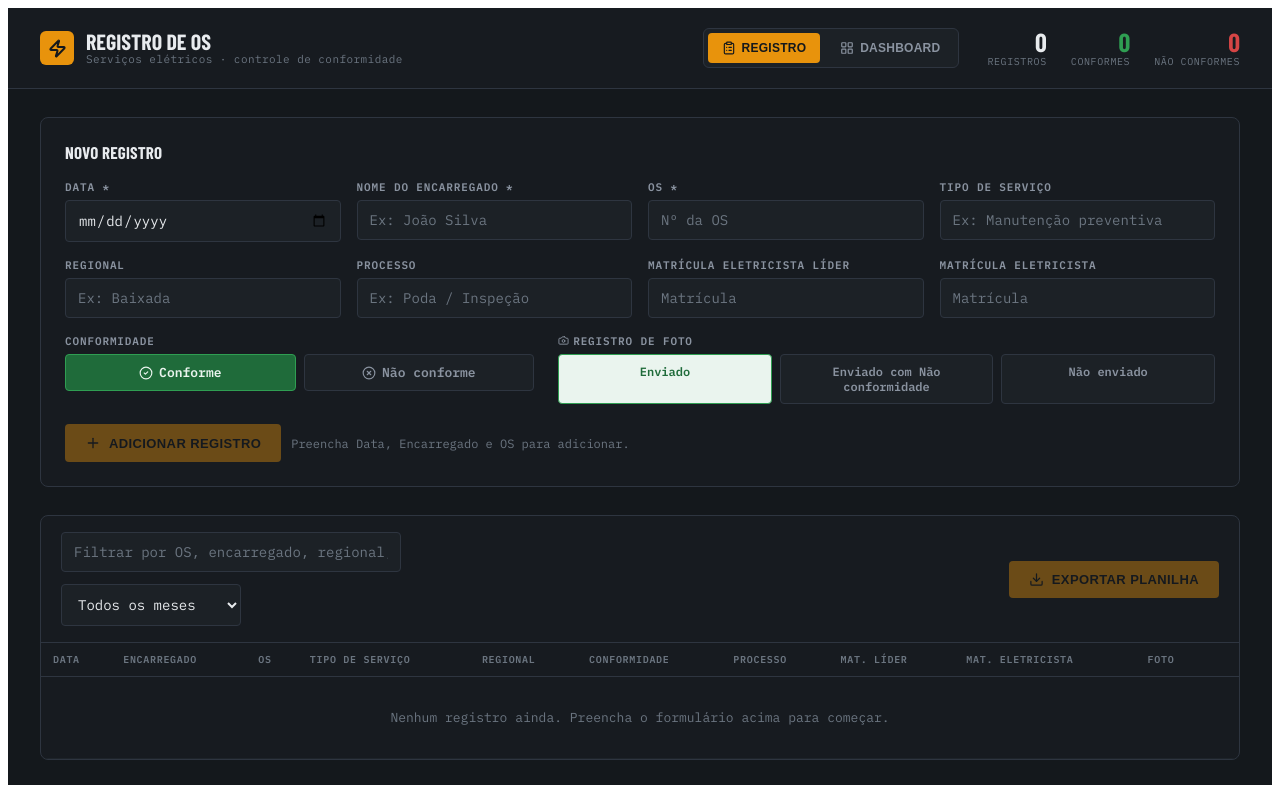
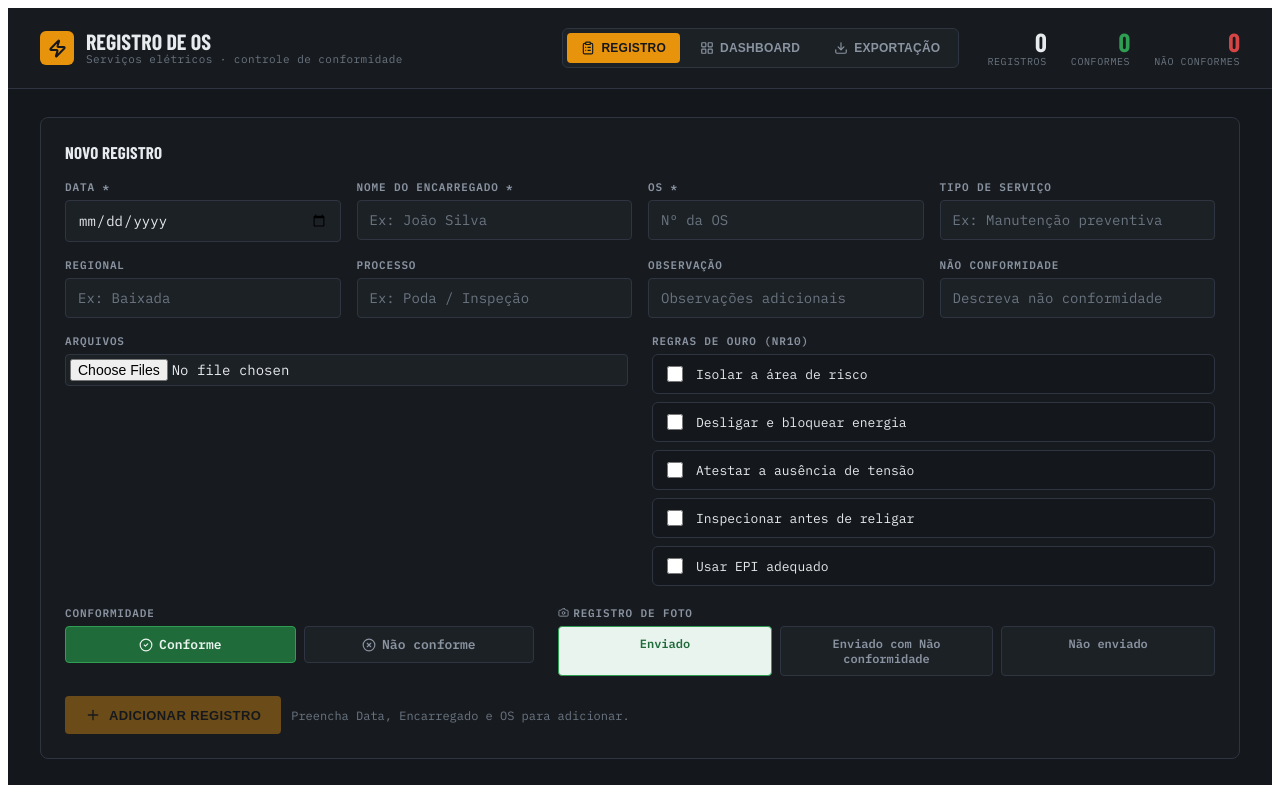
Before and after one commit to Cleytonnn/IndicaCMI, a React (Vite) app: page / in a window 1280 px wide. Shown: the top 785 px of the page. Built offline with nearby package versions, Linux system fonts and the light colour scheme; a web font is replaced by a local one.

Commit message:
Segrega exportação em aba dedicada e atualiza UI de exportação

```diff
--- a/src/registro-os.jsx
+++ b/src/registro-os.jsx
@@ -21,6 +21,16 @@ const EMPTY = {
   matriculaLider: "",
   matriculaEletricista: "",
   registroFoto: "Enviado",
+  observacao: "",
+  naoConformidade: "",
+  arquivos: [],
+  regrasOuro: {
+    isolar: false,
+    desligarBloquear: false,
+    atestar: false,
+    inspecionar: false,
+    epi: false,
+  },
 };
 
 const FOTO_STYLES = {
@@ -31,8 +41,16 @@ const FOTO_STYLES = {
 
 const CHART_COLORS = { conforme: "#2F9E52", naoConforme: "#D64545", accent: "#E8930C", accent2: "#4A9BD9" };
 
+const RULES_DE_OURO = {
+  isolar: "Isolar a área de risco",
+  desligarBloquear: "Desligar e bloquear energia",
+  atestar: "Atestar a ausência de tensão",
+  inspecionar: "Inspecionar antes de religar",
+  epi: "Usar EPI adequado",
+};
+
 export default function App() {
-  const [view, setView] = useState("registro"); // "registro" | "dashboard"
+  const [view, setView] = useState("registro"); // "registro" | "dashboard" | "exportacao"
   const [rows, setRows] = useState([]);
   const [form, setForm] = useState(EMPTY);
   const [editingId, setEditingId] = useState(null);
@@ -90,6 +108,34 @@ export default function App() {
     setForm(EMPTY);
   };
 
+  const handleFilesUpload = async (event) => {
+    const files = Array.from(event.target.files || []);
+    if (files.length === 0) return;
+    const readFiles = await Promise.all(
+      files.map((file) =>
+        new Promise((resolve) => {
+          const reader = new FileReader();
+          reader.onload = () => resolve({
+            name: file.name,
+            type: file.type,
+            size: file.size,
+            content: reader.result,
+          });
+          reader.readAsDataURL(file);
+        })
+      )
+    );
+    update("arquivos", [...form.arquivos, ...readFiles]);
+    event.target.value = "";
+  };
+
+  const handleRemoveFile = (index) => {
+    setForm((f) => ({
+      ...f,
+      arquivos: f.arquivos.filter((_, i) => i !== index),
+    }));
+  };
+
   const monthOptions = useMemo(() => {
     const months = new Set();
     rows.forEach((r) => {
@@ -126,6 +172,10 @@ export default function App() {
       "OS": r.os,
       "Tipo de Serviço": r.tipoServico,
       "Regional": r.regional,
+      "Observação": r.observacao,
+      "Não conformidade": r.naoConformidade,
+      "Regras de Ouro": Object.entries(r.regrasOuro || {}).filter(([, value]) => value).map(([key]) => RULES_DE_OURO[key]).join("; "),
+      "Arquivos": r.arquivos?.map((f) => f.name).join(", "),
       "Conforme": r.conformidade === "Conforme" ? "X" : "",
       "Não conforme": r.conformidade === "Não conforme" ? "X" : "",
       "Descrição da Não Conformidade": r.conformidade === "Não conforme" ? r.descNaoConformidade : "",
@@ -137,7 +187,8 @@ export default function App() {
     const ws = XLSX.utils.json_to_sheet(data);
     ws["!cols"] = [
       { wch: 12 }, { wch: 22 }, { wch: 12 }, { wch: 20 }, { wch: 14 },
-      { wch: 10 }, { wch: 12 }, { wch: 34 }, { wch: 16 }, { wch: 24 }, { wch: 20 }, { wch: 26 },
+      { wch: 20 }, { wch: 20 }, { wch: 32 }, { wch: 26 }, { wch: 10 },
+      { wch: 12 }, { wch: 34 }, { wch: 16 }, { wch: 24 }, { wch: 20 }, { wch: 26 },
     ];
     const wb = XLSX.utils.book_new();
     XLSX.utils.book_append_sheet(wb, ws, "Registros");
@@ -246,6 +297,17 @@ export default function App() {
             >
               <LayoutGrid size={14} /> DASHBOARD
             </button>
+            <button
+              onClick={() => setView("exportacao")}
+              style={{
+                display: "flex", alignItems: "center", gap: 6, border: "none", cursor: "pointer",
+                padding: "8px 14px", borderRadius: 4, fontSize: 12, fontWeight: 700, letterSpacing: "0.02em",
+                background: view === "exportacao" ? "#E8930C" : "transparent",
+                color: view === "exportacao" ? "#14181C" : "#8A93A0",
+              }}
+            >
+              <Download size={14} /> EXPORTAÇÃO
+            </button>
           </div>
 
           <div style={{ display: "flex", gap: 24 }}>
@@ -308,12 +370,48 @@ export default function App() {
               <input type="text" className="field-input" placeholder="Ex: Poda / Inspeção" value={form.processo} onChange={(e) => update("processo", e.target.value)} />
             </div>
             <div>
-              <label className="field-label">Matrícula Eletricista Líder</label>
-              <input type="text" className="field-input" placeholder="Matrícula" value={form.matriculaLider} onChange={(e) => update("matriculaLider", e.target.value)} />
+              <label className="field-label">Observação</label>
+              <input type="text" className="field-input" placeholder="Observações adicionais" value={form.observacao} onChange={(e) => update("observacao", e.target.value)} />
             </div>
             <div>
-              <label className="field-label">Matrícula Eletricista</label>
-              <input type="text" className="field-input" placeholder="Matrícula" value={form.matriculaEletricista} onChange={(e) => update("matriculaEletricista", e.target.value)} />
+              <label className="field-label">Não conformidade</label>
+              <input type="text" className="field-input" placeholder="Descreva não conformidade" value={form.naoConformidade} onChange={(e) => update("naoConformidade", e.target.value)} />
+            </div>
+          </div>
+
+          <div style={{ display: "grid", gridTemplateColumns: "1fr 1fr", gap: 24, marginBottom: 20 }}>
+            <div>
+              <label className="field-label">Arquivos</label>
+              <input type="file" multiple className="field-input" onChange={handleFilesUpload} style={{ padding: 4 }} />
+              {form.arquivos.length > 0 && (
+                <div style={{ marginTop: 10, display: "grid", gap: 8 }}>
+                  {form.arquivos.map((file, index) => (
+                    <div key={`${file.name}-${index}`} style={{ display: "flex", alignItems: "center", justifyContent: "space-between", background: "#1A1F24", border: "1px solid #2E3540", borderRadius: 6, padding: "8px 10px" }}>
+                      <span style={{ fontSize: 12, color: "#E8EBEE", overflow: "hidden", textOverflow: "ellipsis", whiteSpace: "nowrap", maxWidth: 320 }}>{file.name}</span>
+                      <button
+                        onClick={() => handleRemoveFile(index)}
+                        style={{ background: "none", border: "1px solid #2E3540", color: "#D64545", borderRadius: 4, padding: "4px 8px", cursor: "pointer", fontSize: 12 }}
+                      >Remover</button>
+                    </div>
+                  ))}
+                </div>
+              )}
+            </div>
+            <div>
+              <label className="field-label">Regras de Ouro (NR10)</label>
+              <div style={{ display: "grid", gap: 8 }}>
+                {Object.entries(RULES_DE_OURO).map(([key, label]) => (
+                  <label key={key} style={{ display: "flex", alignItems: "center", gap: 10, cursor: "pointer", padding: "8px 10px", borderRadius: 6, border: "1px solid #2E3540", background: form.regrasOuro[key] ? "#1F2E1F" : "#14181C" }}>
+                    <input
+                      type="checkbox"
+                      checked={form.regrasOuro[key]}
+                      onChange={(e) => update("regrasOuro", { ...form.regrasOuro, [key]: e.target.checked })}
+                      style={{ width: 16, height: 16 }}
+                    />
+                    <span style={{ fontSize: 13, color: "#E8EBEE" }}>{label}</span>
+                  </label>
+                ))}
+              </div>
             </div>
           </div>
 
@@ -427,9 +525,6 @@ export default function App() {
                   ))}
                 </select>
               </div>
-              <button className="btn-primary" onClick={exportXlsx} disabled={filtered.length === 0}>
-                <Download size={15} /> Exportar planilha
-              </button>
             </div>
           <div style={{ overflowX: "auto" }}>
             <table>
@@ -440,10 +535,13 @@ export default function App() {
                   <th>OS</th>
                   <th>Tipo de Serviço</th>
                   <th>Regional</th>
-                  <th>Conformidade</th>
+                  <th>Observação</th>
+                  <th>Não conformidade</th>
                   <th>Processo</th>
                   <th>Mat. Líder</th>
                   <th>Mat. Eletricista</th>
+                  <th>Arquivos</th>
+                  <th>Regras de Ouro</th>
                   <th>Foto</th>
                   <th></th>
                 </tr>
@@ -451,7 +549,7 @@ export default function App() {
               <tbody>
                 {filtered.length === 0 && (
                   <tr>
-                    <td colSpan={11} style={{ textAlign: "center", color: "#6B7580", padding: "32px 12px" }}>
+                  <td colSpan={14} style={{ textAlign: "center", color: "#6B7580", padding: "32px 12px" }}>
                       {rows.length === 0 ? "Nenhum registro ainda. Preencha o formulário acima para começar." : "Nenhum resultado para esse filtro."}
                     </td>
                   </tr>
@@ -478,9 +576,27 @@ export default function App() {
                           {r.conformidade}{r.conformidade === "Não conforme" ? " ⓘ" : ""}
                         </span>
                       </td>
-                      <td>{r.processo || "—"}</td>
+                              <td>{r.processo || "—"}</td>
+                      <td>{r.observacao || "—"}</td>
+                      <td>{r.naoConformidade || "—"}</td>
                       <td>{r.matriculaLider || "—"}</td>
                       <td>{r.matriculaEletricista || "—"}</td>
+                      <td>
+                        <div style={{ display: "grid", gap: 4 }}>
+                          {r.arquivos?.map((file, idx) => (
+                            <span key={`${file.name}-${idx}`} style={{ fontSize: 11, color: "#E8EBEE" }}>{file.name}</span>
+                          ))}
+                        </div>
+                      </td>
+                      <td>
+                        <div style={{ display: "flex", flexDirection: "column", gap: 4 }}>
+                          {Object.entries(r.regrasOuro || {})
+                            .filter(([, value]) => value)
+                            .map(([key]) => (
+                              <span key={key} style={{ fontSize: 11, color: "#8A93A0" }}>{RULES_DE_OURO[key]}</span>
+                            ))}
+                        </div>
+                      </td>
                       <td>
                         <span style={{ fontSize: 11, fontWeight: 700, padding: "3px 9px", borderRadius: 20, background: fs.bg, color: fs.fg }}>
                           {r.registroFoto}
@@ -514,6 +630,92 @@ export default function App() {
 
       {view === "dashboard" && (
         <DashboardView dash={dash} totals={totals} rowsCount={rows.length} />
+      )}
+      {view === "exportacao" && (
+        <div style={{ background: "#171B20", border: "1px solid #2E3540", borderRadius: 8, padding: 24, marginBottom: 28 }}>
+          <div style={{ display: "flex", alignItems: "center", justifyContent: "space-between", marginBottom: 18 }}>
+            <div className="disp" style={{ fontSize: 17, fontWeight: 700, letterSpacing: "0.01em" }}>
+              EXPORTAÇÃO DE REGISTROS
+            </div>
+            <button className="btn-primary" onClick={exportXlsx} disabled={filtered.length === 0}>
+              <Download size={16} /> Exportar planilha
+            </button>
+          </div>
+          <div style={{ display: "grid", gridTemplateColumns: "repeat(3, minmax(0, 1fr))", gap: 16, marginBottom: 20 }}>
+            <div>
+              <label className="field-label">Pesquisa</label>
+              <input
+                type="text"
+                placeholder="Filtrar por OS, encarregado, regional, processo..."
+                className="field-input"
+                value={filter}
+                onChange={(e) => setFilter(e.target.value)}
+              />
+            </div>
+            <div>
+              <label className="field-label">Mês</label>
+              <select
+                value={monthFilter}
+                onChange={(e) => setMonthFilter(e.target.value)}
+                className="field-input"
+              >
+                <option value="all">Todos os meses</option>
+                {monthOptions.map((month) => (
+                  <option key={month} value={month}>{formatMonthLabel(month)}</option>
+                ))}
+              </select>
+            </div>
+            <div>
+              <label className="field-label">Registros</label>
+              <div className="field-input" style={{ display: "flex", alignItems: "center", minHeight: 44, background: "#1C2126", color: "#E8EBEE" }}>
+                {filtered.length} registros selecionados
+              </div>
+            </div>
+          </div>
+          <div style={{ overflowX: "auto" }}>
+            <table>
+              <thead>
+                <tr>
+                  <th>Data</th>
+                  <th>Encarregado</th>
+                  <th>OS</th>
+                  <th>Tipo de Serviço</th>
+                  <th>Regional</th>
+                  <th>Arquivos</th>
+                  <th>Regras de Ouro</th>
+                  <th>Status</th>
+                </tr>
+              </thead>
+              <tbody>
+                {filtered.length === 0 ? (
+                  <tr>
+                    <td colSpan={8} style={{ textAlign: "center", color: "#6B7580", padding: "32px 12px" }}>
+                      {rows.length === 0 ? "Nenhum registro ainda. Preencha o formulário na aba Registro." : "Nenhum resultado para esse filtro."}
+                    </td>
+                  </tr>
+                ) : filtered.map((r) => {
+                  const fs = FOTO_STYLES[r.registroFoto];
+                  return (
+                    <tr key={r.id}>
+                      <td>{r.data}</td>
+                      <td>{r.encarregado}</td>
+                      <td style={{ color: "#E8930C", fontWeight: 600 }}>{r.os}</td>
+                      <td>{r.tipoServico || "—"}</td>
+                      <td>{r.regional || "—"}</td>
+                      <td>{r.arquivos?.map((file) => file.name).join(", ") || "—"}</td>
+                      <td>{Object.entries(r.regrasOuro || {}).filter(([, value]) => value).map(([key]) => RULES_DE_OURO[key]).join("; ") || "—"}</td>
+                      <td>
+                        <span style={{ fontSize: 11, fontWeight: 700, padding: "3px 9px", borderRadius: 20, background: fs.bg, color: fs.fg }}>
+                          {r.registroFoto}
+                        </span>
+                      </td>
+                    </tr>
+                  );
+                })}
+              </tbody>
+            </table>
+          </div>
+        </div>
       )}
       </div>
     </div>
```
